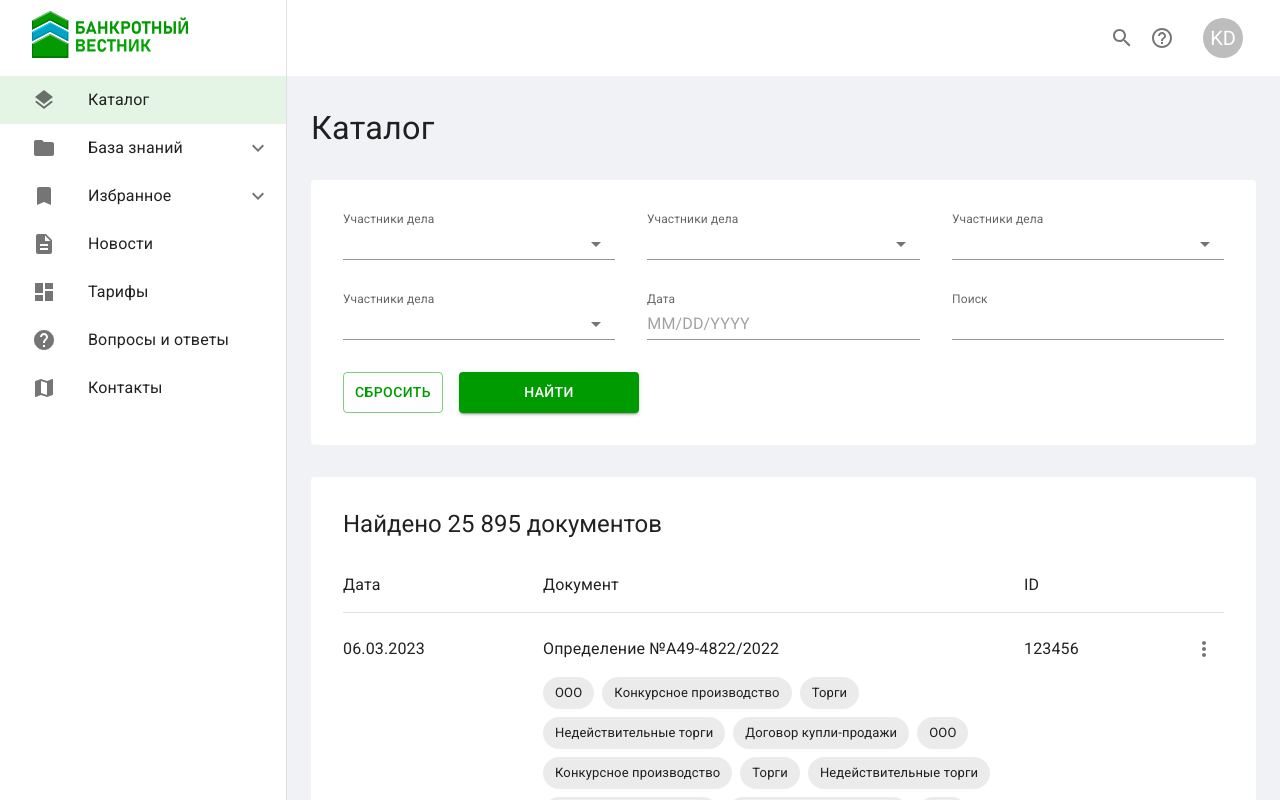
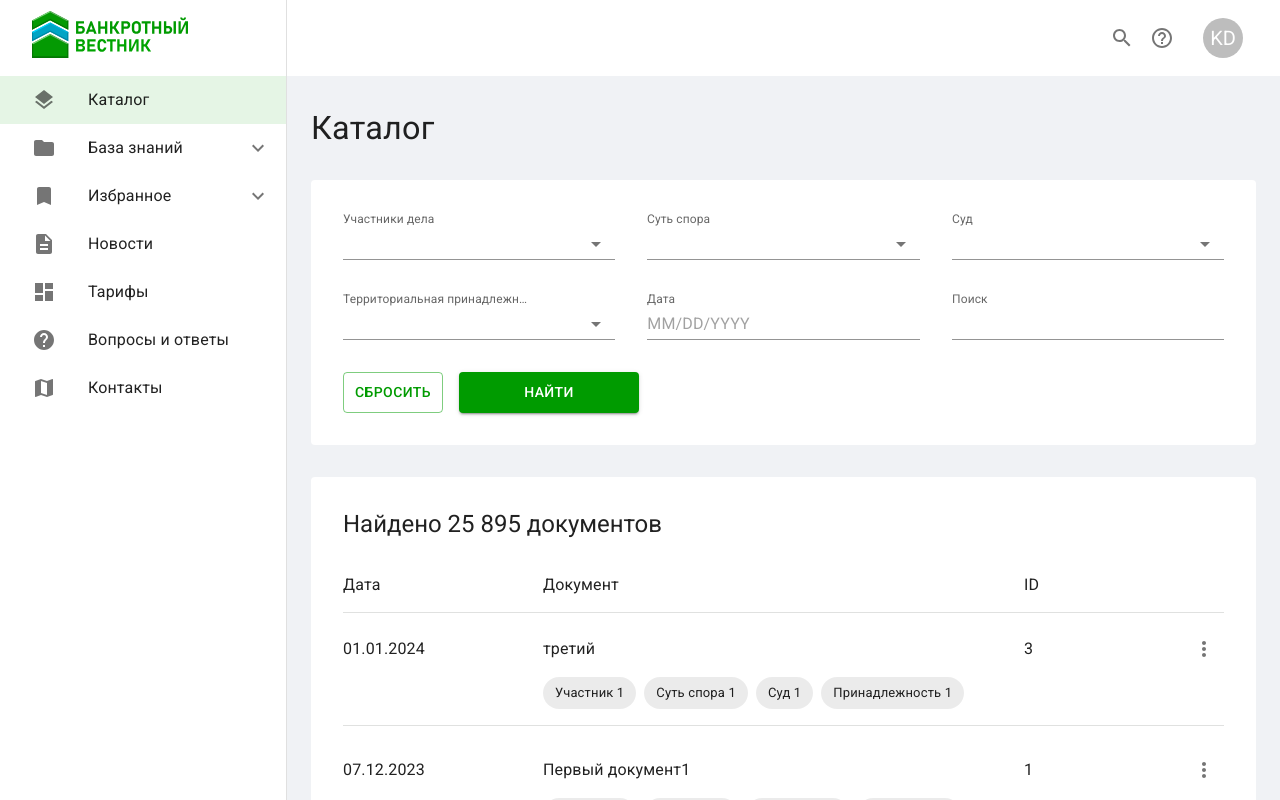
Before and after one commit to stdkvb/bankrupt, a React (Vite) app: page / in a window 1280 px wide. Built offline with nearby package versions, Linux system fonts and the light colour scheme.

Commit message:
ref catalog

```diff
--- a/src/App.jsx
+++ b/src/App.jsx
@@ -23,7 +23,6 @@ import api from "./utils/Api";
 export default function App() {
   const [loggedIn, setLoggedIn] = useState(true);
   const [submitError, setSubmitError] = useState("");
-  const [inactiveForm, setInactiveForm] = useState(false);
 
   const handleLoginSubmit = ({ login, password }) => {
     api
--- a/src/components/Filters.jsx
+++ b/src/components/Filters.jsx
@@ -6,6 +6,132 @@ import { LocalizationProvider } from "@mui/x-date-pickers/LocalizationProvider";
 import { DatePicker } from "@mui/x-date-pickers/DatePicker";
 
 import Select from "./Select";
+
+const data = {
+  status: "success",
+  data: {
+    filterParamsList: [
+      {
+        title: "Участники дела",
+        values: ["Участник 1", "Участник 2", "Участник 3"],
+      },
+      {
+        title: "Суть спора",
+        values: ["Суть спора 1", "Суть спора 2", "Суть спора 3"],
+      },
+      {
+        title: "Суд",
+        values: ["Суд 1", "Суд 2", "Суд 3"],
+      },
+      {
+        title: "Территориальная принадлежность",
+        values: ["Принадлежность 1", "Принадлежность 2", "Принадлежность 3"],
+      },
+    ],
+    documentsList: [
+      {
+        id: 3,
+        title: "третий",
+        date: "01.01.2024",
+        caseNumber: "",
+        subtitle: "от 01.01.2024",
+        previewText: "описание третьего",
+        detailText: "детальное описание третьего",
+        tags: ["Участник 1", "Суть спора 1", "Суд 1", "Принадлежность 1"],
+        acts: [
+          {
+            title: null,
+            url: "https://bankrotvestnik.ru",
+          },
+        ],
+        file: [],
+      },
+      {
+        id: 1,
+        title: "Первый документ1",
+        date: "07.12.2023",
+        caseNumber: "1234-вс",
+        subtitle: "от 07.12.2023 по делу №1234-вс",
+        previewText: "Описание для анонса ...",
+        detailText: "Детальное описание ...",
+        tags: [
+          "Участник 1",
+          "Участник 2",
+          "Суть спора 2",
+          "Суть спора 3",
+          "Суд 1",
+          "Суд 3",
+          "Принадлежность 1",
+          "Принадлежность 2",
+        ],
+        acts: [
+          {
+            title: "Capture001.png",
+            url: "https://bankrotvestnik.ru/upload/iblock/23f/r9a71hxm1r7b56gqul742a5fnzqj3m6p.png",
+          },
+          {
+            title: "photo_2023-12-13_17-45-45.jpg",
+            url: "https://bankrotvestnik.ru/upload/iblock/01b/22847ll53xkvboynftx77nyrmbijlver.jpg",
+          },
+        ],
+        file: {
+          title: "2254e1fd4e79f9bcc2e85f127feebb51.pdf",
+          url: "https://bankrotvestnik.ru/upload/iblock/805/ty936c5lanxb3y92emanxodcrhars9n9.pdf",
+        },
+      },
+      {
+        id: 2,
+        title: "второй документ",
+        date: "07.12.2023",
+        caseNumber: "1234-вс",
+        subtitle: "от 07.12.2023 по делу №1234-вс",
+        previewText: "Описание для анонса ...",
+        detailText: "Детальное описание ...",
+        tags: [
+          "Участник 1",
+          "Суть спора 2",
+          "Суть спора 3",
+          "Суд 1",
+          "Суд 3",
+          "Принадлежность 1",
+          "Принадлежность 3",
+        ],
+        acts: [
+          {
+            title: null,
+            url: "https://bankrotvestnik.ru",
+          },
+        ],
+        file: {
+          title: "2254e1fd4e79f9bcc2e85f127feebb51.pdf",
+          url: "https://bankrotvestnik.ru/upload/iblock/805/ty936c5lanxb3y92emanxodcrhars9n9.pdf",
+        },
+      },
+      {
+        id: 4,
+        title: "четрвертый",
+        date: "",
+        caseNumber: "",
+        subtitle: "",
+        previewText: "описание документа",
+        detailText: "детальное описание документа",
+        tags: [],
+        acts: [
+          {
+            title: null,
+            url: "https://bankrotvestnik.ru",
+          },
+        ],
+        file: {
+          title: "2254e1fd4e79f9bcc2e85f127feebb51.pdf",
+          url: "https://bankrotvestnik.ru/upload/iblock/805/ty936c5lanxb3y92emanxodcrhars9n9.pdf",
+        },
+      },
+    ],
+    isNextPage: false,
+  },
+  errors: [],
+};
 
 const Filters = () => {
   const handleSubmit = (event) => {
@@ -39,10 +165,10 @@ const Filters = () => {
           gap: [4],
         }}
       >
-        <Select />
-        <Select />
-        <Select />
-        <Select />
+        {data.data.filterParamsList.map((filter, i) => {
+          return <Select key={i} title={filter.title} tags={filter.values} />;
+        })}
+
         <LocalizationProvider dateAdapter={AdapterDayjs}>
           <DatePicker
             label="Дата"
--- a/src/components/Select.jsx
+++ b/src/components/Select.jsx
@@ -18,22 +18,7 @@ const MenuProps = {
   },
 };
 
-const tags = [
-  "ООО",
-  "Конкурсное производство",
-  "Торги",
-  "Недействительные торги",
-  "Договор купли-продажи",
-  "ООО",
-  "Конкурсное производство",
-  "Торги",
-  "Недействительные торги",
-  "Договор купли-продажи",
-  "Недействительные торги",
-  "ООО",
-];
-
-export default function MultipleSelectChip() {
+export default function MultipleSelectChip({ title, tags }) {
   const [personName, setPersonName] = React.useState([]);
 
   const handleChange = (event) => {
@@ -49,7 +34,7 @@ export default function MultipleSelectChip() {
         id="demo-multiple-name-label"
         sx={{ transform: "translate(0, -1.5px) scale(0.75)" }}
       >
-        Участники дела
+        {title}
       </InputLabel>
       <Select
         labelId="demo-multiple-chip-label"
--- a/src/layouts/MainLayout.jsx
+++ b/src/layouts/MainLayout.jsx
@@ -110,7 +110,7 @@ export default function MainLayout({ children }) {
   //current page
   let location = useLocation();
   const pathName = location.pathname;
-  console.log(pathName);
+  // console.log(pathName);
   function activateMenuItem(pathname) {
     if (pathname === pathName) {
       return "active";
--- a/src/pages/Catalog.jsx
+++ b/src/pages/Catalog.jsx
@@ -15,22 +15,135 @@ import DescriptionOutlinedIcon from "@mui/icons-material/DescriptionOutlined";
 
 import Filters from "../components/Filters";
 
-const tags = [
-  "ООО",
-  "Конкурсное производство",
-  "Торги",
-  "Недействительные торги",
-  "Договор купли-продажи",
-  "ООО",
-  "Конкурсное производство",
-  "Торги",
-  "Недействительные торги",
-  "Договор купли-продажи",
-  "Недействительные торги",
-  "ООО",
-];
+const data = {
+  status: "success",
+  data: {
+    filterParamsList: [
+      {
+        title: "Участники дела",
+        values: ["Участник 1", "Участник 2", "Участник 3"],
+      },
+      {
+        title: "Суть спора",
+        values: ["Суть спора 1", "Суть спора 2", "Суть спора 3"],
+      },
+      {
+        title: "Суд",
+        values: ["Суд 1", "Суд 2", "Суд 3"],
+      },
+      {
+        title: "Территориальная принадлежность",
+        values: ["Принадлежность 1", "Принадлежность 2", "Принадлежность 3"],
+      },
+    ],
+    documentsList: [
+      {
+        id: 3,
+        title: "третий",
+        date: "01.01.2024",
+        caseNumber: "",
+        subtitle: "от 01.01.2024",
+        previewText: "описание третьего",
+        detailText: "детальное описание третьего",
+        tags: ["Участник 1", "Суть спора 1", "Суд 1", "Принадлежность 1"],
+        acts: [
+          {
+            title: null,
+            url: "https://bankrotvestnik.ru",
+          },
+        ],
+        file: [],
+      },
+      {
+        id: 1,
+        title: "Первый документ1",
+        date: "07.12.2023",
+        caseNumber: "1234-вс",
+        subtitle: "от 07.12.2023 по делу №1234-вс",
+        previewText: "Описание для анонса ...",
+        detailText: "Детальное описание ...",
+        tags: [
+          "Участник 1",
+          "Участник 2",
+          "Суть спора 2",
+          "Суть спора 3",
+          "Суд 1",
+          "Суд 3",
+          "Принадлежность 1",
+          "Принадлежность 2",
+        ],
+        acts: [
+          {
+            title: "Capture001.png",
+            url: "https://bankrotvestnik.ru/upload/iblock/23f/r9a71hxm1r7b56gqul742a5fnzqj3m6p.png",
+          },
+          {
+            title: "photo_2023-12-13_17-45-45.jpg",
+            url: "https://bankrotvestnik.ru/upload/iblock/01b/22847ll53xkvboynftx77nyrmbijlver.jpg",
+          },
+        ],
+        file: {
+          title: "2254e1fd4e79f9bcc2e85f127feebb51.pdf",
+          url: "https://bankrotvestnik.ru/upload/iblock/805/ty936c5lanxb3y92emanxodcrhars9n9.pdf",
+        },
+      },
+      {
+        id: 2,
+        title: "второй документ",
+        date: "07.12.2023",
+        caseNumber: "1234-вс",
+        subtitle: "от 07.12.2023 по делу №1234-вс",
+        previewText: "Описание для анонса ...",
+        detailText: "Детальное описание ...",
+        tags: [
+          "Участник 1",
+          "Суть спора 2",
+          "Суть спора 3",
+          "Суд 1",
+          "Суд 3",
+          "Принадлежность 1",
+          "Принадлежность 3",
+        ],
+        acts: [
+          {
+            title: null,
+            url: "https://bankrotvestnik.ru",
+          },
+        ],
+        file: {
+          title: "2254e1fd4e79f9bcc2e85f127feebb51.pdf",
+          url: "https://bankrotvestnik.ru/upload/iblock/805/ty936c5lanxb3y92emanxodcrhars9n9.pdf",
+        },
+      },
+      {
+        id: 4,
+        title: "четрвертый",
+        date: "",
+        caseNumber: "",
+        subtitle: "",
+        previewText: "описание документа",
+        detailText: "детальное описание документа",
+        tags: [],
+        acts: [
+          {
+            title: null,
+            url: "https://bankrotvestnik.ru",
+          },
+        ],
+        file: {
+          title: "2254e1fd4e79f9bcc2e85f127feebb51.pdf",
+          url: "https://bankrotvestnik.ru/upload/iblock/805/ty936c5lanxb3y92emanxodcrhars9n9.pdf",
+        },
+      },
+    ],
+    isNextPage: false,
+  },
+  errors: [],
+};
 
 const Catalog = () => {
+  const [currentDocument, setCurrentDocument] = React.useState(null);
+
   //row menu
   const [isDocumentMenuOpen, setIsDocumentMenuOpen] = React.useState(null);
   const openDocumentMenu = Boolean(isDocumentMenuOpen);
@@ -39,13 +152,17 @@ const Catalog = () => {
   };
   const handleDocumentMenuClose = () => {
     setIsDocumentMenuOpen(null);
-    setOpen(true);
   };
 
   // modal controller
   const [open, setOpen] = React.useState(false);
-  const handleOpen = () => setOpen(true);
-  const handleClose = () => setOpen(false);
+  const handleOpen = (document) => {
+    setCurrentDocument(document);
+    setOpen(true);
+  };
+  const handleClose = () => {
+    setOpen(false);
+  };
 
   return (
     <Container
@@ -73,7 +190,10 @@ const Catalog = () => {
       >
         <Typography variant="h5">Найдено 25 895 документов</Typography>
 
+        {data.data.documentsList.map((document, i) => {
+          return (
             <Box
+              key={i}
               className="table"
               display="grid"
               gridAutoFlow={{ xs: "column", md: "row" }}
@@ -121,7 +241,7 @@ const Catalog = () => {
               >
                 ID
               </Box>
-          <Box>06.03.2023</Box>
+              <Box>{document.date}</Box>
               <Box>
                 <Typography
                   sx={{
@@ -133,9 +253,11 @@ const Catalog = () => {
                       cursor: "pointer",
                     },
                   }}
-              onClick={handleOpen}
+                  onClick={() => {
+                    handleOpen(document);
+                  }}
                 >
-              Определение №А49-4822/2022
+                  {document.title}
                 </Typography>
                 <Stack
                   direction="row"
@@ -145,7 +267,7 @@ const Catalog = () => {
                     gap: 1,
                   }}
                 >
-              {tags.map((tag, i) => {
+                  {document.tags.map((tag, i) => {
                     return <Chip key={i} label={tag} />;
                   })}
                 </Stack>
@@ -156,7 +278,7 @@ const Catalog = () => {
                   justifyContent: "space-between",
                 }}
               >
-            123456
+                {document.id}
                 <IconButton
                   onClick={handleDocumentMenuClick}
                   sx={{
@@ -173,106 +295,8 @@ const Catalog = () => {
                 </IconButton>
               </Box>
             </Box>
-        <Box
-          className="table"
-          display="grid"
-          gridAutoFlow={{ xs: "column", md: "row" }}
-          gridTemplateColumns={{
-            xs: "auto 1fr",
-            md: "minmax(80px, 200px) auto minmax(80px, 200px)",
-          }}
-          gridTemplateRows={{ xs: "repeat(3, auto)", md: "40px auto" }}
-          columnGap={{ xs: 2, md: 0 }}
-          rowGap={3}
-          position="relative"
-          pb={2}
-          borderBottom="solid 1px rgba(101, 108, 101, 0.2)"
-        >
-          <Box
-            className="table-head"
-            sx={{
-              borderBottom: {
-                xs: "none",
-                md: "solid 1px rgba(101, 108, 101, 0.2)",
-              },
-            }}
-          >
-            Дата
-          </Box>
-          <Box
-            className="table-head"
-            sx={{
-              borderBottom: {
-                xs: "none",
-                md: "solid 1px rgba(101, 108, 101, 0.2)",
-              },
-            }}
-          >
-            Документ
-          </Box>
-          <Box
-            className="table-head"
-            sx={{
-              borderBottom: {
-                xs: "none",
-                md: "solid 1px rgba(101, 108, 101, 0.2)",
-              },
-            }}
-          >
-            ID
-          </Box>
-          <Box>06.03.2023</Box>
-          <Box>
-            <Typography
-              sx={{
-                mb: 2,
-                pr: 2,
-                "&:hover": {
-                  color: "primary.main",
-                  textDecoration: "underline",
-                  cursor: "pointer",
-                },
-              }}
-              onClick={handleOpen}
-            >
-              Определение №А49-4822/2022
-            </Typography>
-            <Stack
-              direction="row"
-              sx={{
-                flexWrap: "wrap",
-                justifyContent: "flex-start",
-                gap: 1,
-              }}
-            >
-              {tags.map((tag, i) => {
-                return <Chip key={i} label={tag} />;
+          );
         })}
-            </Stack>
-          </Box>
-          <Box
-            sx={{
-              display: "flex",
-              justifyContent: "space-between",
-            }}
-          >
-            123456
-            <IconButton
-              onClick={handleDocumentMenuClick}
-              sx={{
-                mt: "-8px",
-                position: { xs: "absolute", md: "relative" },
-                top: 0,
-                right: 0,
-                display: {
-                  height: "40px",
-                },
-              }}
-            >
-              <MoreVertIcon />
-            </IconButton>
-          </Box>
-        </Box>
       </Paper>
       <Menu
         anchorEl={isDocumentMenuOpen}
@@ -305,16 +329,31 @@ const Catalog = () => {
           vertical: "bottom",
         }}
       >
-        <MenuItem onClick={handleDocumentMenuClose}>Посмотреть</MenuItem>
-        <MenuItem onClick={handleDocumentMenuClose}>
+        <MenuItem
+          onClick={() => {
+            handleDocumentMenuClose();
+          }}
+        >
           Отправить на почту
         </MenuItem>
-        <MenuItem onClick={handleDocumentMenuClose}>Скачать</MenuItem>
+        <MenuItem
+          onClick={() => {
+            handleDocumentMenuClose();
+          }}
+        >
+          Скачать
+        </MenuItem>
         <Divider />
-        <MenuItem onClick={handleDocumentMenuClose}>
+        <MenuItem
+          onClick={() => {
+            handleDocumentMenuClose();
+          }}
+        >
           Добавить в избранное
         </MenuItem>
       </Menu>
+
+      {currentDocument && (
         <Modal open={open} onClose={handleClose}>
           <Box
             sx={{
@@ -352,7 +391,7 @@ const Catalog = () => {
             </IconButton>
             <Stack sx={{ pr: { xs: 11, md: 7 }, pl: { xs: 0, md: 7 } }}>
               <Typography variant="h4" sx={{ mb: 1 }}>
-              Определение ВС РФ №305-ЭС201-14249
+                {currentDocument.title}
               </Typography>
             </Stack>
             <Typography
@@ -360,7 +399,7 @@ const Catalog = () => {
               color="text.secondary"
               sx={{ mb: { xs: 2, md: 4 }, pl: { xs: 0, md: 7 } }}
             >
-            от 05 июня 2023 г. по делу №А41-16675/2019
+              {currentDocument.subtitle}
             </Typography>
             <Stack
               direction={{ xs: "column", md: "row" }}
@@ -372,53 +411,14 @@ const Catalog = () => {
               }}
             >
               <Typography color="text.secondary">
-              Изготовлено в полном объеме 20 октября 2022 года
+                {currentDocument.previewText}
               </Typography>
-            <Typography color="text.secondary">ID 123456</Typography>
+              <Typography color="text.secondary">
+                ID {currentDocument.id}
+              </Typography>
             </Stack>
             <Typography color="text.secondary" sx={{ mb: 4 }}>
-            Суды не приняли во внимание, что недействительность договора может
-            быть связана не только с нарушением самих правил проведения торгов,
-            но и с иными нарушениями требований закона. Заключение договора об
-            отчуждении недвижимого имущества, принадлежащего обществу,
-            допускалось исключительно посредством торгов. Согласно пункту 8
-            статьи 448 ГК РФ условия соответствующего договора могли быть
-            изменены сторонами после проведения торгов по основаниям,
-            установленным законом, или по иным основаниям, если изменение
-            договора не повлияло на те его условия, которые имели существенное
-            значение для определения цены на торгах. Однако условие
-            относительного того, что продается имущество, обремененное арестом в
-            пользу ФНС России, имело существенное значение для правильного
-            определения цены договора. У судов не имелось достаточных оснований
-            полагать, что в случае изначального предложения договора на
-            измененном условии (о продаже имущества, не находящегося под
-            арестом) состав участников торгов, равно как и предложения по цене,
-            остались бы прежними и победителем торгов все равно был бы признан
-            центр. При отчуждении арестованного имущества круг потенциальных
-            покупателей всегда сужается, цена продажи – снижается. Действия
-            сторон по изменению условия договора, сформулированного в
-            документации о торгах и значительным образом влиявшего на их
-            результат, могли указывать на то, что в отношении объекта,
-            предлагавшегося к продаже на торгах (арестованный бизнес-центр)
-            договор купли-продажи не был заключен, а в отношении существенно
-            отличавшегося объекта (бизнес-центр, не обремененный правами
-            третьего лица) торги не проводились и был заключен обычный прямой
-            договор. Такие действия могут быть квалифицированы как обход норм о
-            продаже имущества несостоятельного должника на торгах, а договор,
-            условия которого изменены по сравнению с условиями документации о
-            торгах, – как ничтожная сделка, нарушающая требования закона и при
-            этом посягающая на права и охраняемые законом интересы третьих лиц –
-            кредиторов несостоятельного продавца (пункт 3 статьи 139 Закон о
-            банкротстве, пункт 2 статьи 168 и пункт 8 статьи 448 ГК РФ). К
-            требованиям о признании ничтожной сделки недействительной и о
-            применении последствий ее недействительности применим трехлетний
-            срок исковой давности (пункт 1 статьи 181 ГК РФ). Следовательно, для
-            правильного разрешения обособленного спора существенное значение
-            имели доводы налогового органа относительно того, что центр не имел
-            намерения заключить договор на условиях, раскрытых в публикациях о
-            торгах, фактически была заключена сделка на иных условиях, настольно
-            отличающихся от первоначальных, что она не может считаться
-            совершенной по результатам торгов.
+              {currentDocument.detailText}
             </Typography>
             <Stack
               direction="row"
@@ -429,7 +429,7 @@ const Catalog = () => {
                 mb: 8,
               }}
             >
-            {tags.map((tag, i) => {
+              {currentDocument.tags.map((tag, i) => {
                 return <Chip key={i} label={tag} />;
               })}
             </Stack>
@@ -437,8 +437,11 @@ const Catalog = () => {
               Судебные акты
             </Typography>
             <Stack spacing={2}>
+              {currentDocument.acts.map((act, i) => {
+                return (
                   <Link
-              href="#"
+                    key={i}
+                    href={act.url}
                     sx={{
                       display: "flex",
                       maxWidth: "430px",
@@ -447,29 +450,14 @@ const Catalog = () => {
                     }}
                   >
                     <DescriptionOutlinedIcon />
-              <Typography>
-                Об отказе в принятии обеспечительных (предварительных
-                обеспечительных) мер
-              </Typography>
+                    <Typography>{act.title}</Typography>
                   </Link>
-            <Link
-              href="#"
-              sx={{
-                display: "flex",
-                maxWidth: "430px",
-                alignItems: "center",
-                gap: "12px",
-              }}
-            >
-              <DescriptionOutlinedIcon />
-              <Typography>
-                Об отказе в принятии обеспечительных (предварительных
-                обеспечительных) мер
-              </Typography>
-            </Link>
+                );
+              })}
             </Stack>
           </Box>
         </Modal>
+      )}
     </Container>
   );
 };
```
Lines whose indentation alone changed are shown as unchanged.
